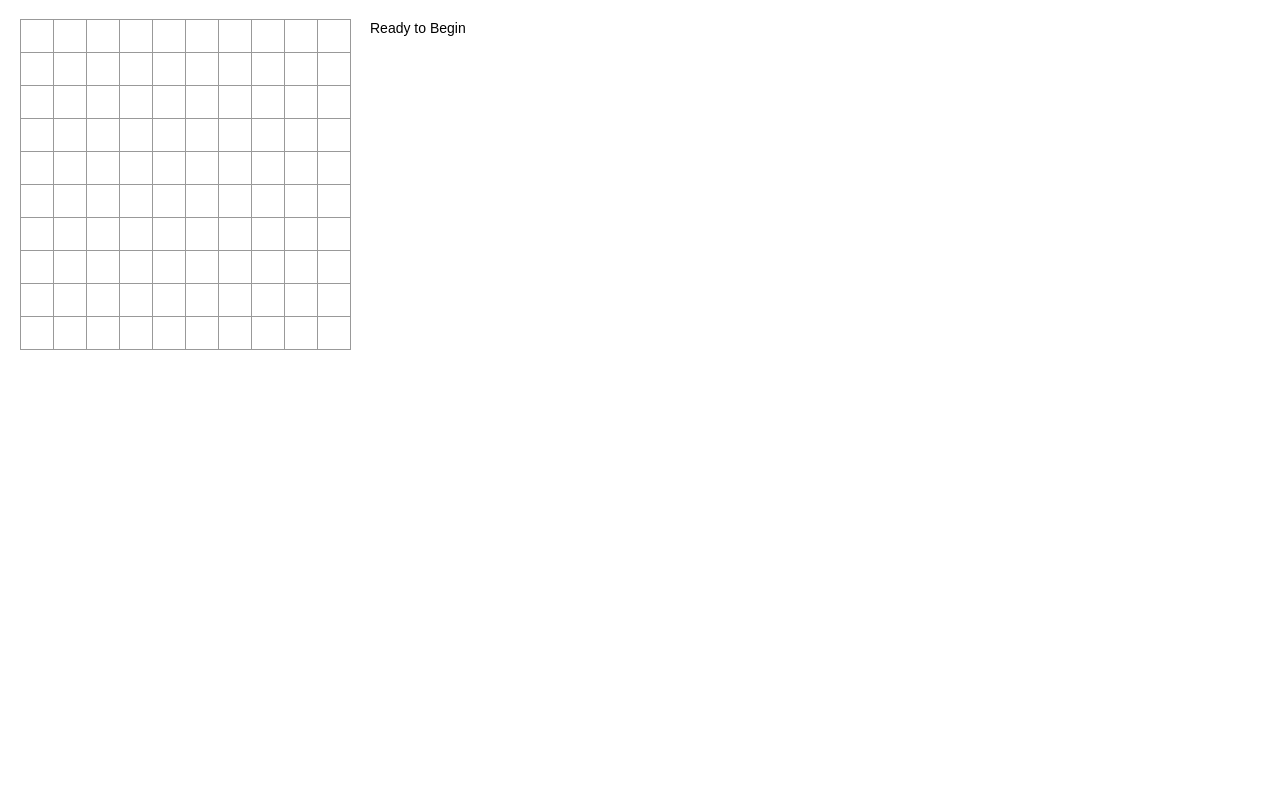
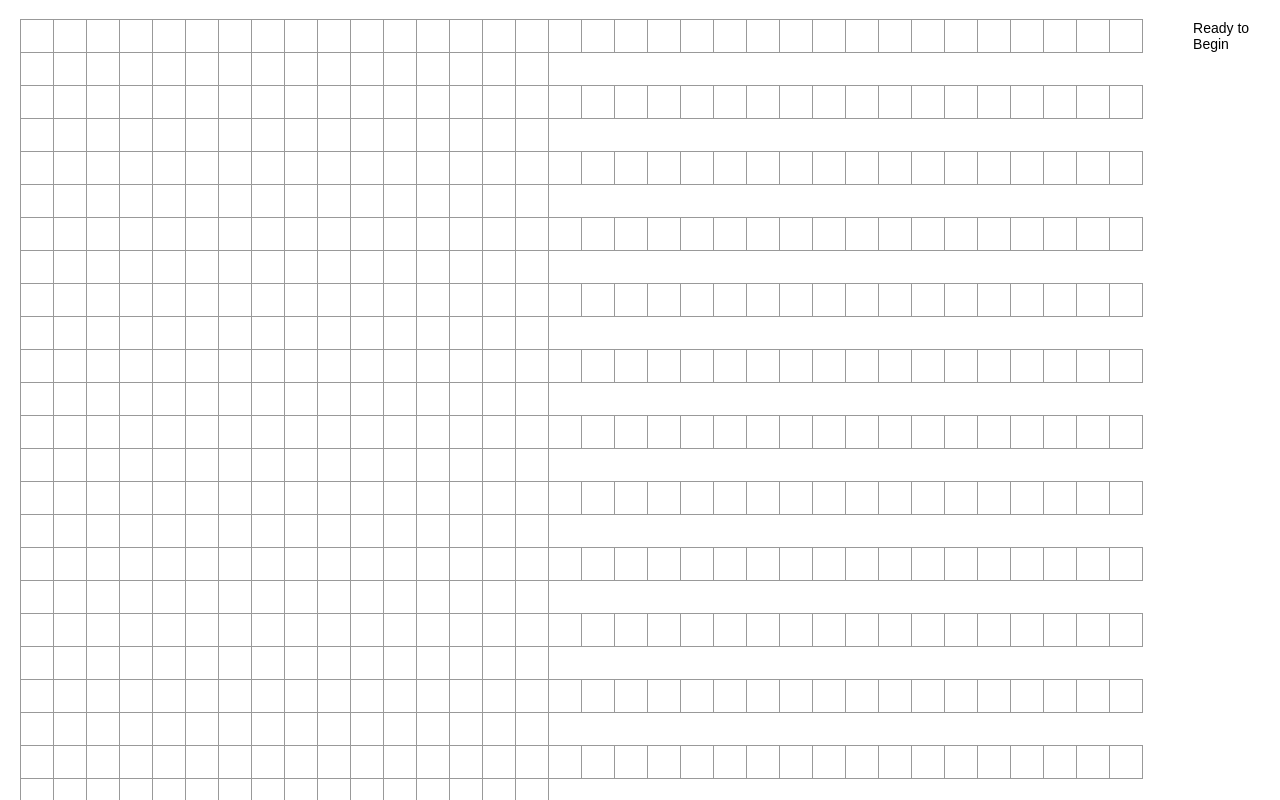
Before and after one commit to TianqiCS/MineSweeper-Remaster, a React (Create React App) app: page / in a window 1280 px wide. Shown: the top 800 px of the page. Built offline with nearby package versions, Linux system fonts and the light colour scheme.

Commit message:
fix a little bug

```diff
--- a/src/App.js
+++ b/src/App.js
@@ -59,16 +59,16 @@ class Game extends React.Component {
         super(props);
         this.state = {
             history: [{
-                squares: Array(10 * 10).fill(null),
+                squares: Array(50 * 30).fill(null),
             }],
-            isMine: Array(100).fill(0),
-            isOpen: Array(100).fill(0),
-            isFlag: Array(100).fill(0),
+            isMine: Array(1500).fill(0),
+            isOpen: Array(1500).fill(0),
+            isFlag: Array(1500).fill(0),
             xIsNext: true,
             GameOver: -1,
-            rows: 10,
-            cols: 10,
-            mines: 6,
+            rows: 30,
+            cols: 50,
+            mines: 300,
         };
 
     }
@@ -273,10 +273,10 @@ class Game extends React.Component {
                 this.state.isMine[mine] = 1;
             }
         }
-        let isOpen = Array(3 * 3).fill(0);
+        let isOpen = Array(this.state.cols * this.state.rows).fill(0);
         this.setState({
             isOpen: isOpen,
-            isFlag: Array(3 * 3).fill(0),
+            isFlag: Array(this.state.cols * this.state.rows).fill(0),
             GameOver: 0,
         });
     }
```
